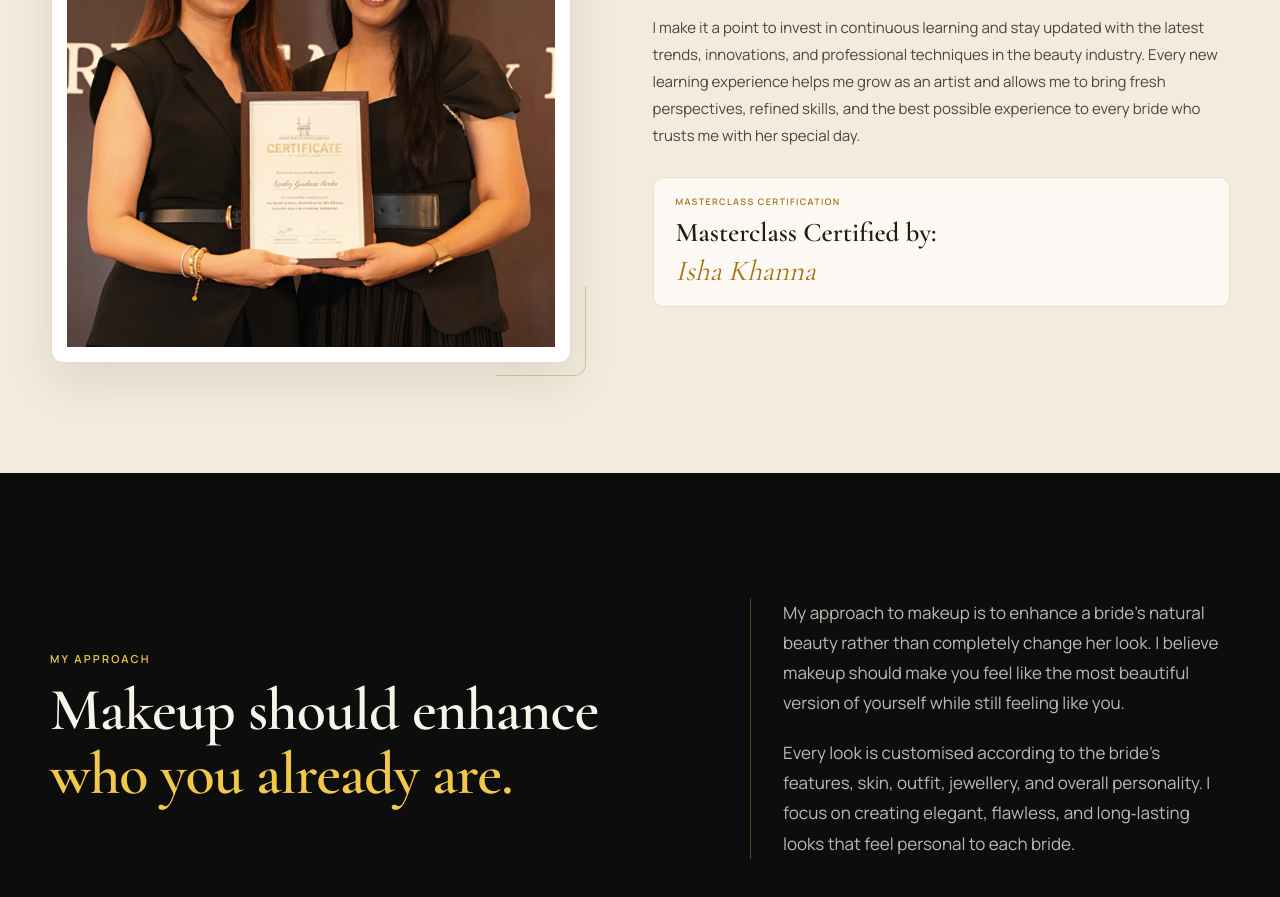
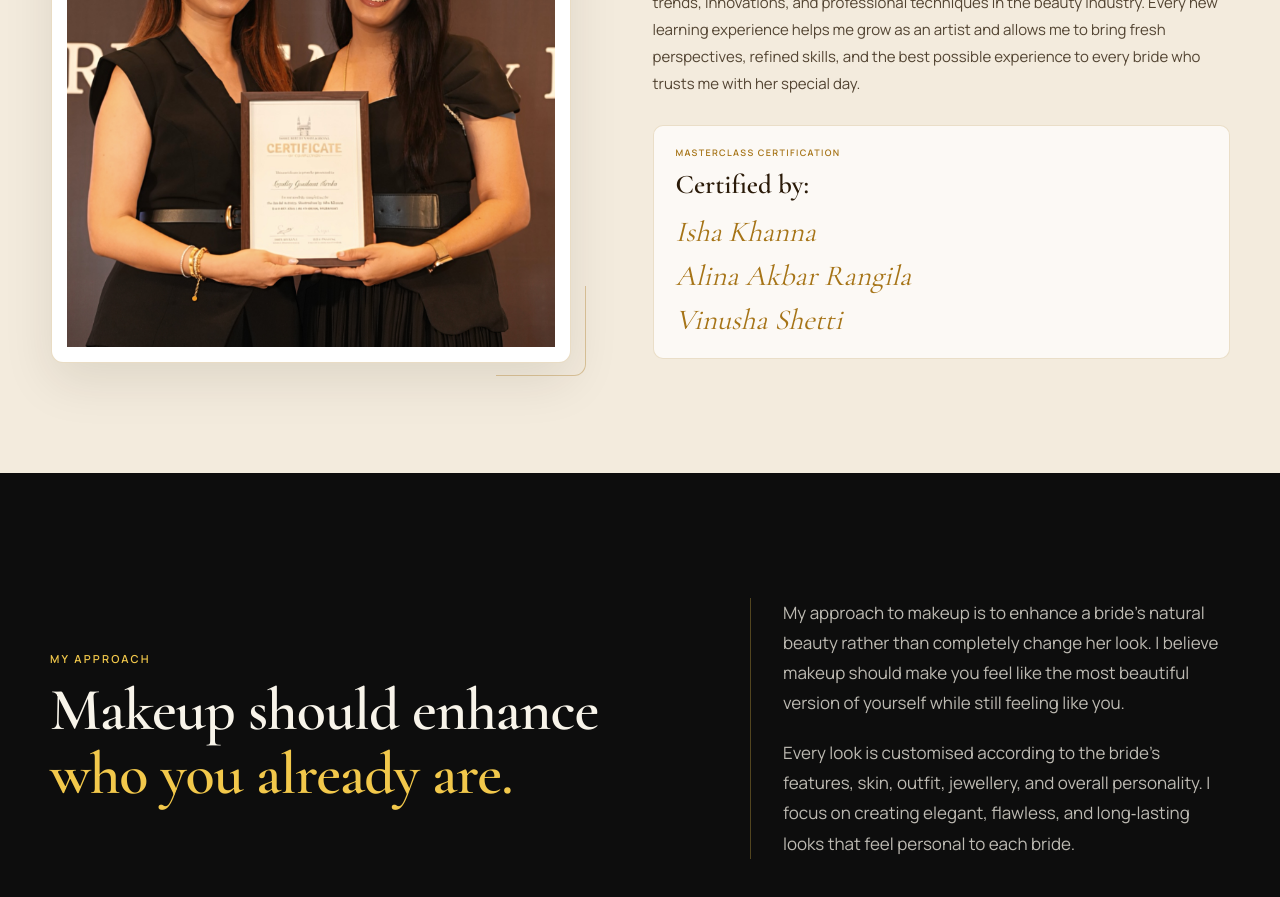
Before and after one commit to Gauthamiharsha/gauthamiharsha, a Next.js app: page /about in a window 1280 px wide. Shown: the part 1480-2377 px from the top of the page. Built offline with nearby package versions, Linux system fonts and the light colour scheme; a web font is replaced by a local one.

Commit message:
about me section changes

```diff
--- a/app/about/page.tsx
+++ b/app/about/page.tsx
@@ -203,18 +203,26 @@ export default function AboutPage() {
           </p>
         </div>
 
-<div className="mt-[28px] rounded-[10px] border border-bronze-gold/20 bg-white/70 px-[18px] py-[17px] sm:px-[22px]">
+<div className="mt-[28px] rounded-[10px] border border-bronze-gold/20 bg-white/70 px-[18px] py-[20px] sm:px-[22px]">
   <p className="font-body text-[9px] font-semibold tracking-[0.15em] text-bronze-gold">
     MASTERCLASS CERTIFICATION
   </p>
 
   <p className="mt-[8px] font-heading text-[23px] font-semibold leading-[30px] text-espresso sm:text-[27px] sm:leading-[34px]">
-    Masterclass Certified by:
+    Certified by:
   </p>
 
-  <p className="mt-[3px] font-heading text-[25px] italic leading-[32px] text-bronze-gold sm:text-[29px] sm:leading-[36px]">
-    Isha Khanna
-  </p>
+  <div className="mt-[12px] space-y-[8px]">
+    <p className="font-heading text-[25px] italic leading-[32px] text-bronze-gold sm:text-[29px] sm:leading-[36px]">
+      Isha Khanna
+    </p>
+    <p className="font-heading text-[25px] italic leading-[32px] text-bronze-gold sm:text-[29px] sm:leading-[36px]">
+      Alina Akbar Rangila
+    </p>
+    <p className="font-heading text-[25px] italic leading-[32px] text-bronze-gold sm:text-[29px] sm:leading-[36px]">
+      Vinusha Shetti
+    </p>
+  </div>
 </div>
       </div>
     </Reveal>
```
